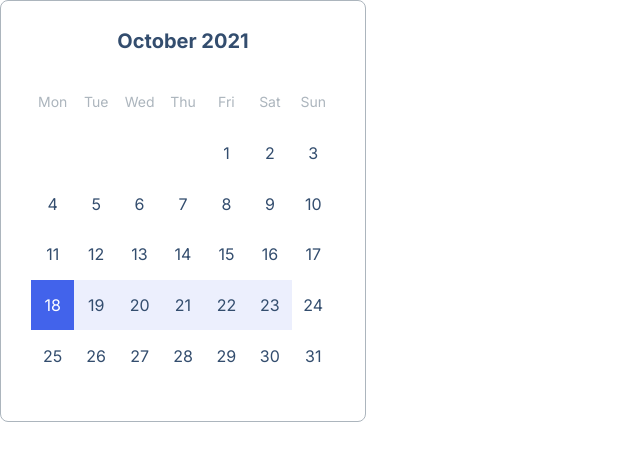
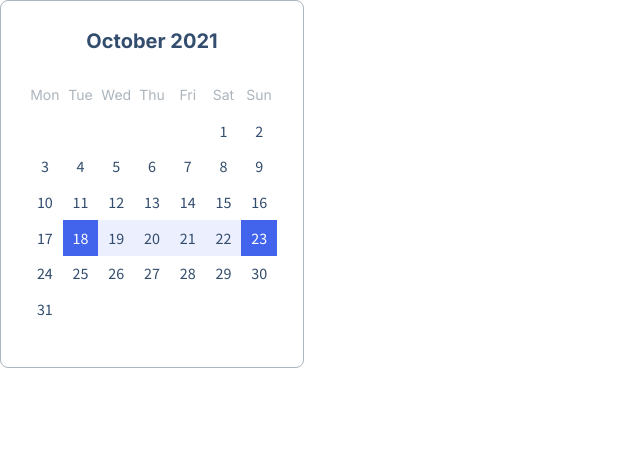
Before and after one commit to vpetrenko90/htmlcss-20210916_vika-petrenko, a website: page 05-lection3/03-calendar/index.html in a window 1280 px wide. Shown: the whole page, without its empty margins (0-640 px from the left). Drawn offline with nearby package versions, Linux system fonts and the light colour scheme.

Commit message:
feat(lecture-3): calendar - fix pull request: height, classes, colors var etc

```diff
--- a/05-lection3/03-calendar/calendar.css
+++ b/05-lection3/03-calendar/calendar.css
@@ -1,9 +1,10 @@
 .calendar {
+    box-sizing: border-box;
     border: 1px solid var(--grey-3);
     border-radius: 8px;
     max-width: 304px;
     width: 100%;
-    padding: 28px 30px 40px 30px;
+    padding: 28px 26px 40px 26px;
 }
 .calendar__title {
     font-family: Inter, sans-serif;
@@ -28,33 +29,26 @@
     width: 100%;
     display: grid;
     grid-template-columns: repeat(7, 1fr);
-    justify-items: center;
-    align-items: center;
 }
 .calendar__item {
-    width: 100%;
-    height: 100%;
+    font-family: "Source Sans Pro", sans-serif;
     display: flex;
     align-items: center;
     justify-content: center;
+    color: var(--blue-dark);
+    line-height: 20px;
+    font-size: 16px;
 }
 .calendar__item_day {
     font-family: Inter, sans-serif;
     font-size: 14px;
-    line-height: 20px;
     color: var(--grey-3);
-}
-.calendar__item_date {
-    color: var(--blue-dark);
-    font-family: Inter, sans-serif;
-    font-size: 16px;
-    line-height: 20px;
 }
 .calendar__item_selected {
     background: var(--blue-light);
 }
 .calendar__item_selected-start,
-.calendar__item_selected_-end {
+.calendar__item_selected-end {
     color: var(--white);
     background-color: var(--blue);
     opacity: 1;
--- a/05-lection3/03-calendar/index.html
+++ b/05-lection3/03-calendar/index.html
@@ -20,41 +20,42 @@
                     <span class="calendar__item calendar__item_day">Fri</span>
                     <span class="calendar__item calendar__item_day">Sat</span>
                     <span class="calendar__item calendar__item_day">Sun</span>
-                    <span class="calendar__item calendar__item_date"></span>
-                    <span class="calendar__item calendar__item_date"></span>
-                    <span class="calendar__item calendar__item_date"></span>
-                    <span class="calendar__item calendar__item_date"></span>
-                    <span class="calendar__item calendar__item_date">1</span>
-                    <span class="calendar__item calendar__item_date">2</span>
-                    <span class="calendar__item calendar__item_date">3</span>
-                    <span class="calendar__item calendar__item_date">4</span>
-                    <span class="calendar__item calendar__item_date">5</span>
-                    <span class="calendar__item calendar__item_date">6</span>
-                    <span class="calendar__item calendar__item_date">7</span>
-                    <span class="calendar__item calendar__item_date">8</span>
-                    <span class="calendar__item calendar__item_date">9</span>
-                    <span class="calendar__item calendar__item_date">10</span>
-                    <span class="calendar__item calendar__item_date">11</span>
-                    <span class="calendar__item calendar__item_date">12</span>
-                    <span class="calendar__item calendar__item_date">13</span>
-                    <span class="calendar__item calendar__item_date">14</span>
-                    <span class="calendar__item calendar__item_date">15</span>
-                    <span class="calendar__item calendar__item_date">16</span>
-                    <span class="calendar__item calendar__item_date">17</span>
-                    <span class="calendar__item calendar__item_date calendar__item_selected calendar__item_selected-start">18</span>
-                    <span class="calendar__item calendar__item_date calendar__item_selected">19</span>
-                    <span class="calendar__item calendar__item_date calendar__item_selected">20</span>
-                    <span class="calendar__item calendar__item_date calendar__item_selected">21</span>
-                    <span class="calendar__item calendar__item_date calendar__item_selected">22</span>
-                    <span class="calendar__item calendar__item_date calendar__item_selected calendar__item_selected-end">23</span>
-                    <span class="calendar__item calendar__item_date">24</span>
-                    <span class="calendar__item calendar__item_date">25</span>
-                    <span class="calendar__item calendar__item_date">26</span>
-                    <span class="calendar__item calendar__item_date">27</span>
-                    <span class="calendar__item calendar__item_date">28</span>
-                    <span class="calendar__item calendar__item_date">29</span>
-                    <span class="calendar__item calendar__item_date">30</span>
-                    <span class="calendar__item calendar__item_date">31</span>
+                    <span class="calendar__item"></span>
+                    <span class="calendar__item"></span>
+                    <span class="calendar__item"></span>
+                    <span class="calendar__item"></span>
+                    <span class="calendar__item"></span>
+                    <span class="calendar__item">1</span>
+                    <span class="calendar__item">2</span>
+                    <span class="calendar__item">3</span>
+                    <span class="calendar__item">4</span>
+                    <span class="calendar__item">5</span>
+                    <span class="calendar__item">6</span>
+                    <span class="calendar__item">7</span>
+                    <span class="calendar__item">8</span>
+                    <span class="calendar__item">9</span>
+                    <span class="calendar__item">10</span>
+                    <span class="calendar__item">11</span>
+                    <span class="calendar__item">12</span>
+                    <span class="calendar__item">13</span>
+                    <span class="calendar__item">14</span>
+                    <span class="calendar__item">15</span>
+                    <span class="calendar__item">16</span>
+                    <span class="calendar__item">17</span>
+                    <span class="calendar__item calendar__item_selected calendar__item_selected-start">18</span>
+                    <span class="calendar__item calendar__item_selected">19</span>
+                    <span class="calendar__item calendar__item_selected">20</span>
+                    <span class="calendar__item calendar__item_selected">21</span>
+                    <span class="calendar__item calendar__item_selected">22</span>
+                    <span class="calendar__item calendar__item_selected calendar__item_selected-end">23</span>
+                    <span class="calendar__item">24</span>
+                    <span class="calendar__item">25</span>
+                    <span class="calendar__item">26</span>
+                    <span class="calendar__item">27</span>
+                    <span class="calendar__item">28</span>
+                    <span class="calendar__item">29</span>
+                    <span class="calendar__item">30</span>
+                    <span class="calendar__item">31</span>
                 </div>
             </div>
         </div>
--- a/assets/fonts/fonts.css
+++ b/assets/fonts/fonts.css
@@ -1,2 +1,3 @@
 @import url('https://fonts.googleapis.com/css2?family=Roboto:ital,wght@0,100;0,300;0,400;0,500;0,700;0,900;1,100;1,300;1,400;1,500;1,700;1,900&display=swap');
 @import url('https://fonts.googleapis.com/css2?family=Inter:ital,wght@0,100;0,300;0,400;0,500;0,700;0,900;1,100;1,300;1,400;1,500;1,700;1,900&display=swap');
+@import url('https://fonts.googleapis.com/css2?family=Source+Sans+Pro:ital,wght@0,100;0,300;0,400;0,500;0,700;0,900;1,100;1,300;1,400;1,500;1,700;1,900&display=swap');
```
